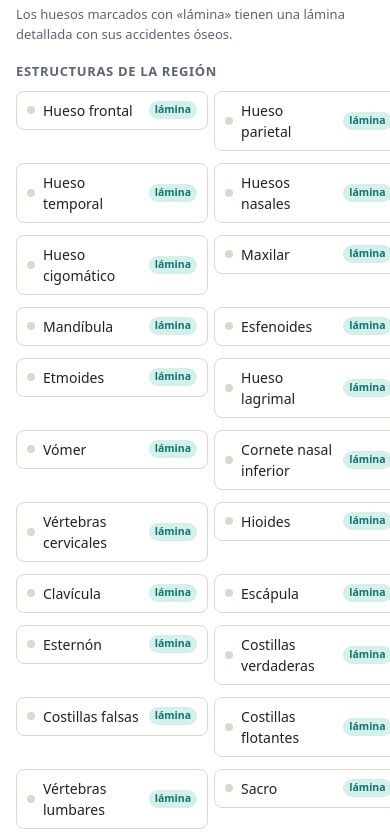
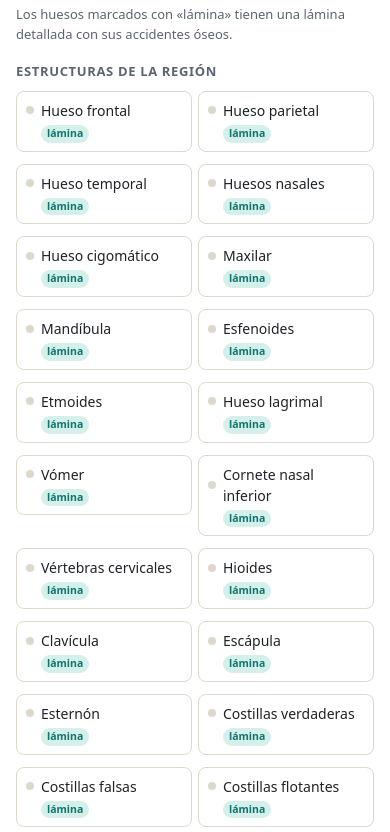
Before and after one commit to DanielPerezRJ/vesalio, a plain HTML site: page index.html in a window 390 px wide. Shown: the part 753-1585 px from the top of the page. Drawn offline with Linux system fonts and the light colour scheme.

Commit message:
Celular: la lista de huesos ya no se sale por los lados
Co-Authored-By: Claude Opus 5.5 <noreply@anthropic.com>

```diff
--- a/css/estilos.css
+++ b/css/estilos.css
@@ -59,6 +59,7 @@
 
 * { box-sizing: border-box; }
 html, body { margin: 0; }
+html { -webkit-text-size-adjust: 100%; text-size-adjust: 100%; }   /* que iPhone no agrande el texto al girar */
 body {
   background: var(--fondo);
   color: var(--texto);
@@ -182,8 +183,8 @@ button, select { font: inherit; color: inherit; }
 .regiones .interruptor { margin-left: auto; }
 .regiones .interruptor::before { content: ''; display: inline-block; width: 8px; height: 8px; border-radius: 50%; margin-right: 6px; background: var(--linea-ui); vertical-align: 1px; }
 .regiones .interruptor.encendido::before { background: var(--acento); }
-.lista .nombre { flex: 1; }
-.mini { font-size: 10.5px; padding: 1px 6px; border-radius: 999px; background: var(--acento-suave); color: var(--acento); font-weight: 600; }
+.lista .nombre { flex: 1; min-width: 0; overflow-wrap: break-word; hyphens: auto; }
+.mini { flex: none; font-size: 10.5px; padding: 1px 6px; border-radius: 999px; background: var(--acento-suave); color: var(--acento); font-weight: 600; }
 .modo-quiz .hueso { cursor: default; }
 @keyframes latido { 50% { opacity: .55; } }
 @media (prefers-reduced-motion: reduce) { .hueso.objetivo { animation: none; } }
@@ -205,9 +206,11 @@ button, select { font: inherit; color: inherit; }
 .progreso-region .barra { height: 6px; border-radius: 3px; background: var(--superficie-2); overflow: hidden; margin-top: 4px; }
 .progreso-region .barra span { display: block; height: 100%; background: var(--acento); transition: width .4s; }
 
-.lista { list-style: none; padding: 0 !important; display: grid; grid-template-columns: 1fr 1fr; gap: 6px; }
+/* minmax(0, 1fr): las columnas no crecen por un nombre largo; así la lista nunca se sale de la pantalla */
+.lista { list-style: none; padding: 0 !important; display: grid; grid-template-columns: repeat(2, minmax(0, 1fr)); gap: 6px; }
+.lista li { min-width: 0; }
 .lista button {
-  width: 100%; text-align: left; padding: 8px 10px; border-radius: 8px; border: 1px solid var(--linea-ui);
+  width: 100%; min-width: 0; text-align: left; padding: 8px 10px; border-radius: 8px; border: 1px solid var(--linea-ui);
   background: transparent; cursor: pointer; display: flex; align-items: center; gap: 8px; font-size: 14px;
 }
 .lista button:hover { border-color: var(--acento); }
@@ -260,5 +263,8 @@ button, select { font: inherit; color: inherit; }
   .principal { display: block; height: auto; min-height: 0; }
   .visor { position: sticky; top: 0; z-index: 2; height: 48vh; border-bottom: 1px solid var(--linea-ui); }
   .panel { border-left: 0; overflow: visible; padding: 16px; min-height: 60vh; }
-  .lista { grid-template-columns: 1fr 1fr; }
+  .lista { grid-template-columns: repeat(2, minmax(0, 1fr)); }
+  /* En celular la etiqueta «lámina» va bajo el nombre, para que el nombre use todo el ancho */
+  .lista button { display: grid; grid-template-columns: auto minmax(0, 1fr); column-gap: 7px; row-gap: 4px; padding: 8px 9px; }
+  .lista .mini { grid-column: 2; justify-self: start; }
 }
```
